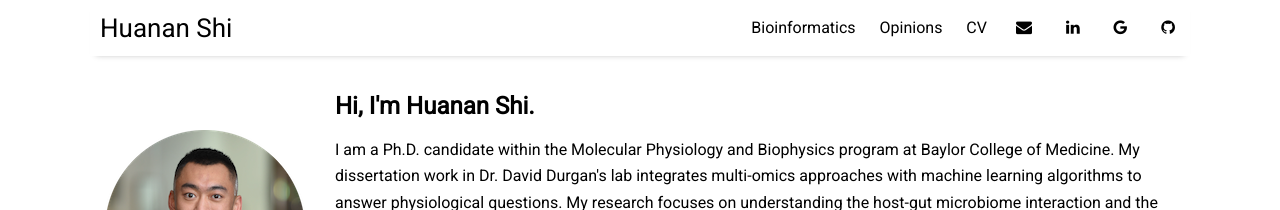
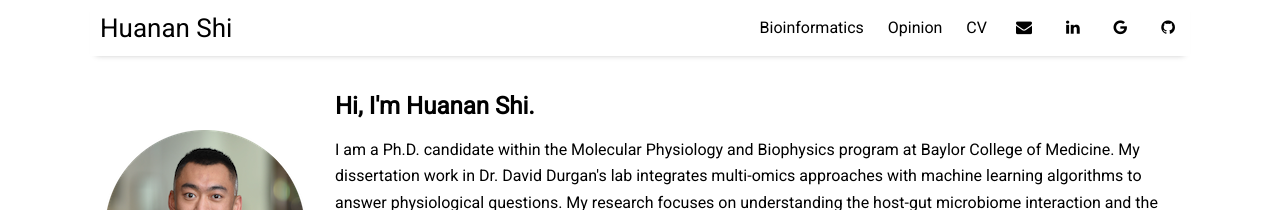
Before and after one commit to huananfshi/huananfshi.github.io, a Jekyll site: the page built from index.html, in a window 1280 px wide. Shown: the top 210 px of the page. Built offline with Jekyll 4.4.1, drawn with Linux system fonts in a browser that asks for light colours; nearby versions of some CDN libraries; the list of posts is cut into pages by our own code.

Commit message:
Update settings.yml

```diff
--- a/_data/settings.yml
+++ b/_data/settings.yml
@@ -7,7 +7,7 @@ disqus:
 
 menu:
 - {name: 'Bioinformatics', file: 'bioinformatics.html'}
-- {name: 'Opinions', file: 'Opinions.html'}
+- {name: 'Opinion', file: 'Opinion.html'}
 - {name: 'CV', file: 'CV.pdf'}
 #- {name: 'Contact', folder: 'pages', file: 'contact.html'}
 social:
```
